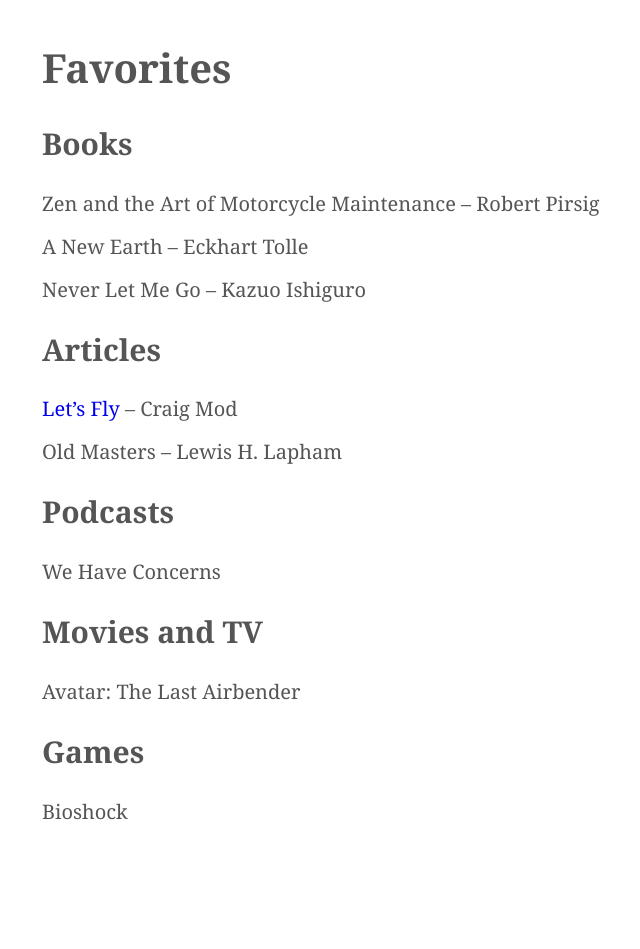
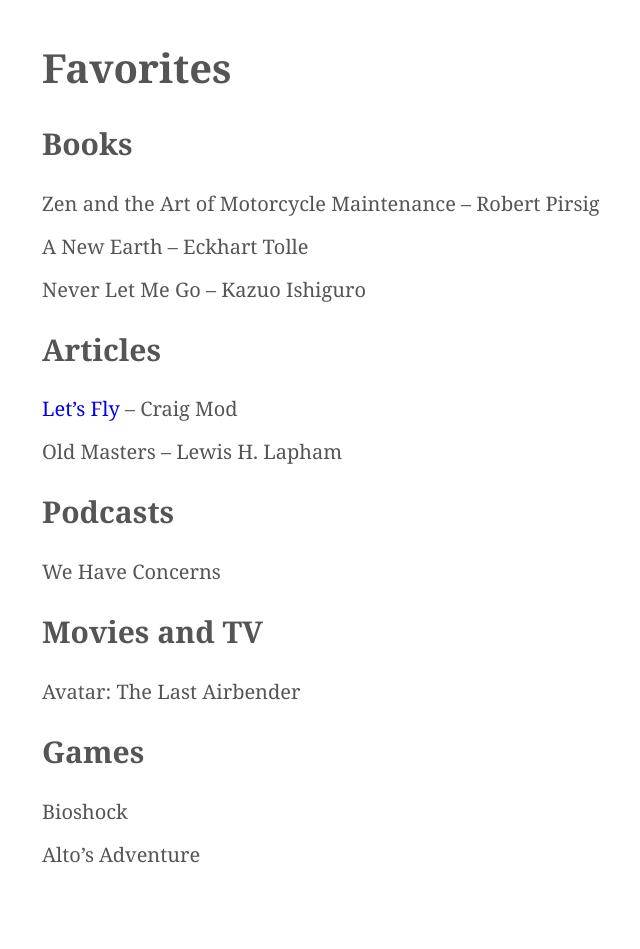
Before and after one commit to kmcgillivray/librarie, a Jekyll site: the page built from favorites.md, in a window 1280 px wide. Shown: the whole page, without its empty margins (273-913 px from the left). Built offline with Jekyll 4.4.1, drawn with Linux system fonts in a browser that asks for light colours; before the commit the page ends 906 px from its top, so only the background shows below that.

Commit message:
Update list

```diff
--- a/favorites.md
+++ b/favorites.md
@@ -25,3 +25,4 @@
 ## Games
 
 * Bioshock
+* Alto's Adventure
```
Also changed, not shown: games.md (+4 -0 lines).
